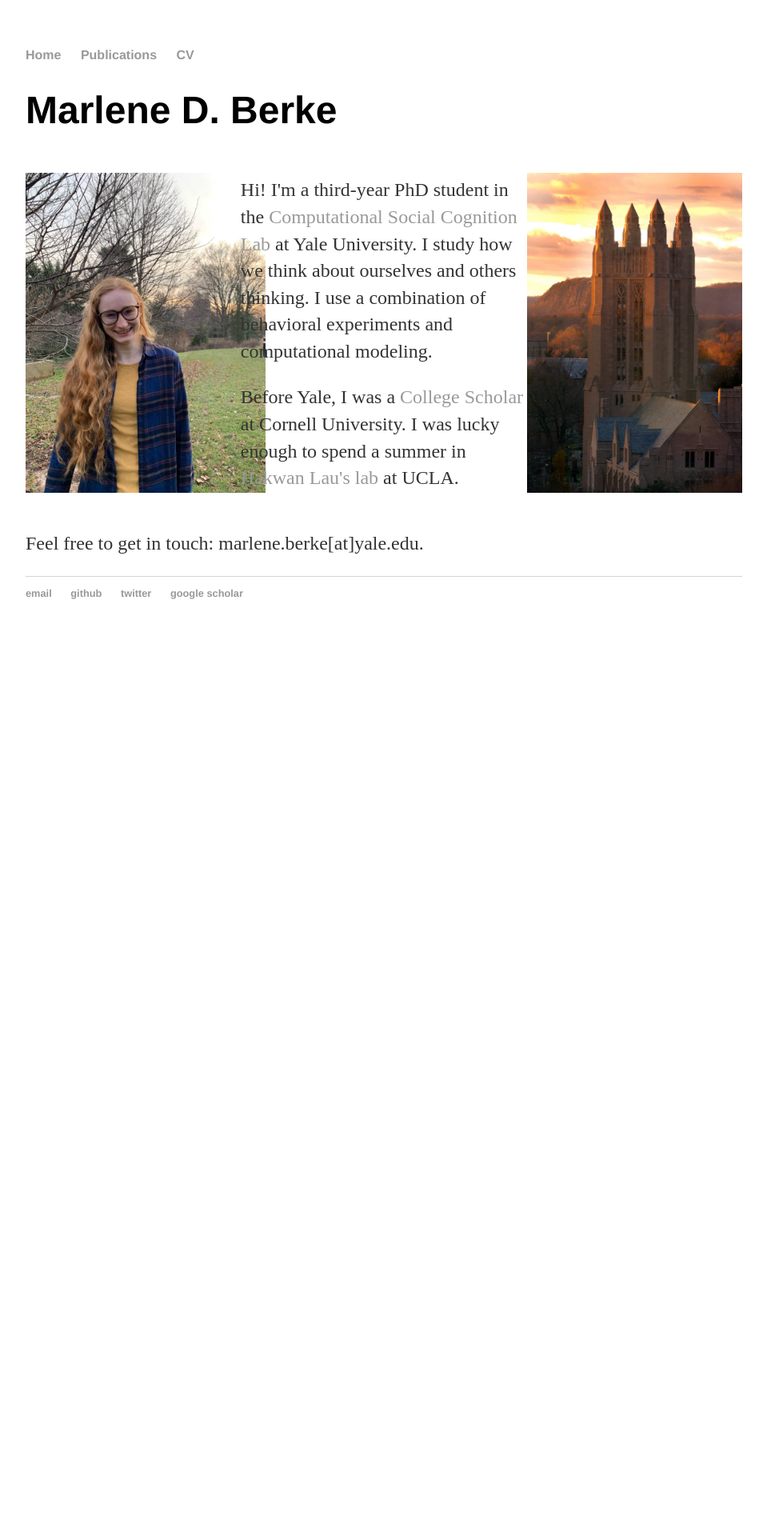
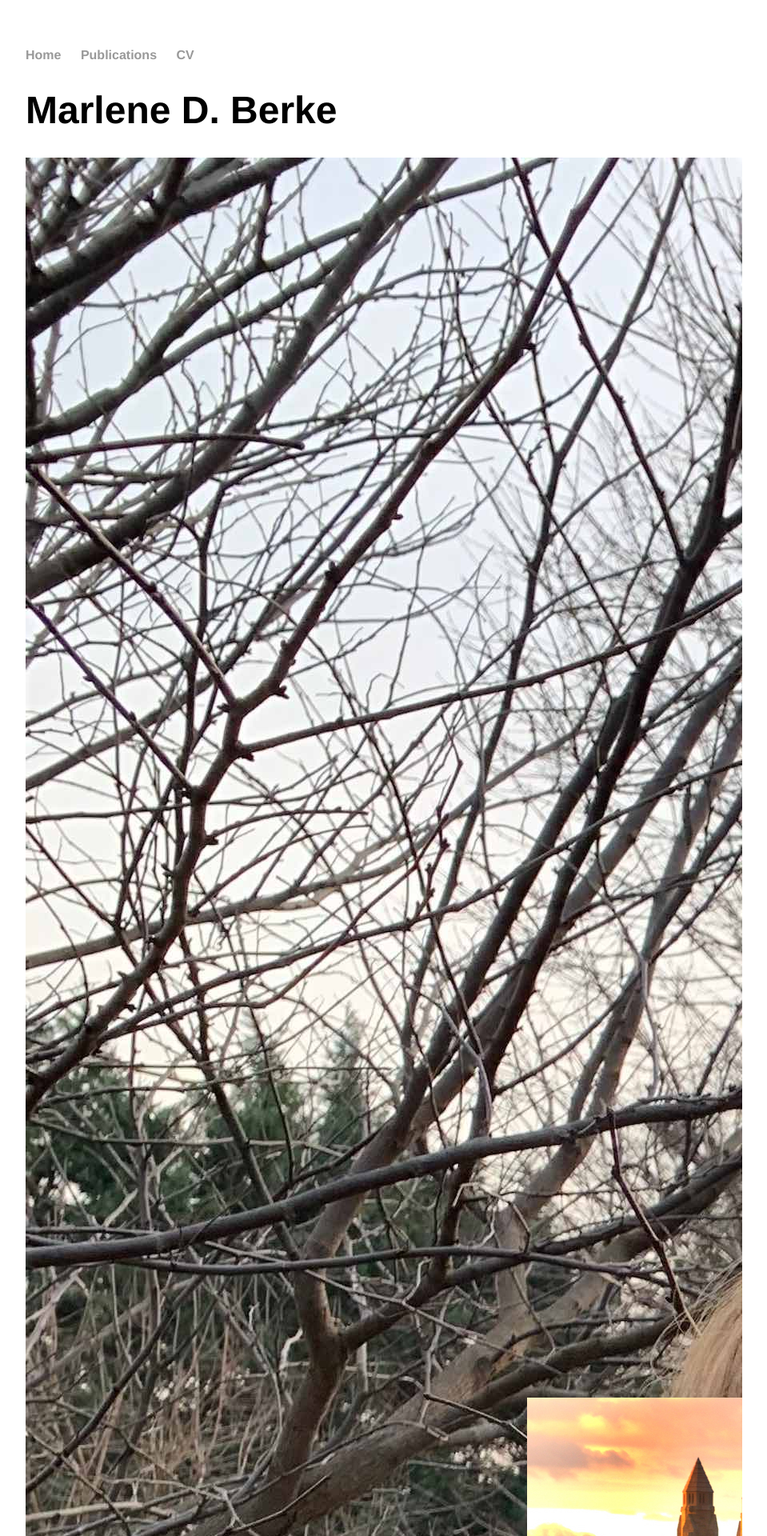
Before and after one commit to marleneberke/marleneberke.github.io, a Jekyll site: the page built from index.html, in a window 1280 px wide. Shown: the top 1920 px of the page at 80% size, without its empty margins (160-1119 px from the left). Built offline with Jekyll 4.4.1, drawn with Linux system fonts in a browser that asks for light colours; before the commit the page ends 900 px from its top, so only the background shows below that.

Commit message:
Update index.html

```diff
--- a/index.html
+++ b/index.html
@@ -9,7 +9,7 @@ title: Marlene Berke
 
 	<div class="row">
 		<div class="column1">
-			<img src = "marlene.jpg" alt = "marlene" style="width:300px;height:400px;">
+			<img src = "marlene.jpg" alt = "marlene">
 		</div>
   		<div class="column2">
 			<p>Hi! I'm a third-year PhD student in the <a href="https://compdevlab.yale.edu/">Computational Social Cognition Lab</a> at Yale University. I study how we think about ourselves and others thinking. I use a combination of behavioral experiments and computational modeling. </p>
@@ -17,7 +17,7 @@ title: Marlene Berke
 
  		</div>
 		<div class="column3">
-			<img src = "SSS.jpeg" alt = "SSS" style="width:300px;height:400px;">
+			<img src = "SSS.jpeg" alt = "SSS">
 		</div>
     	</div>
 
```
